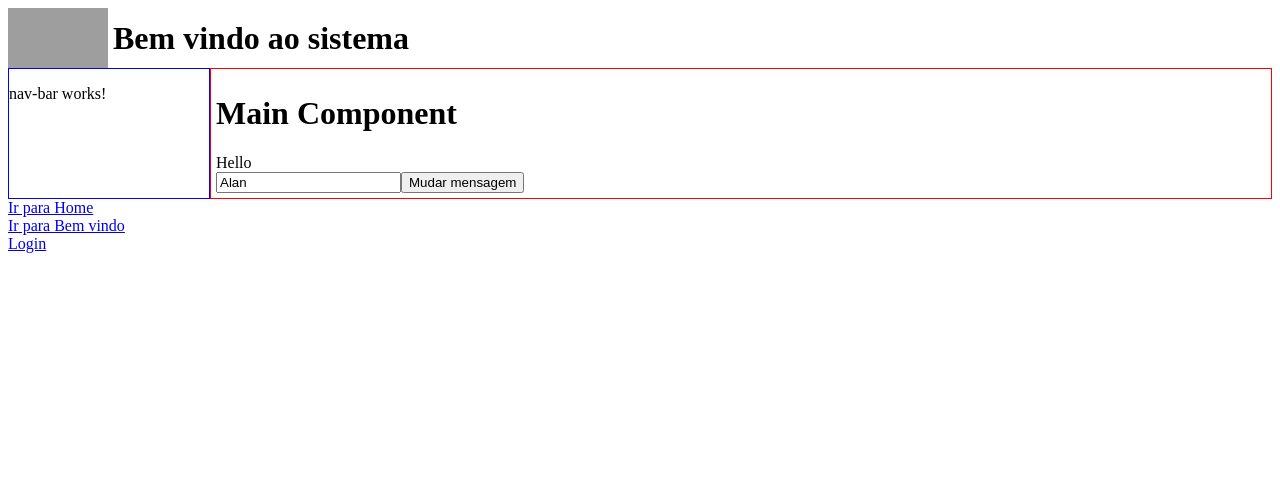
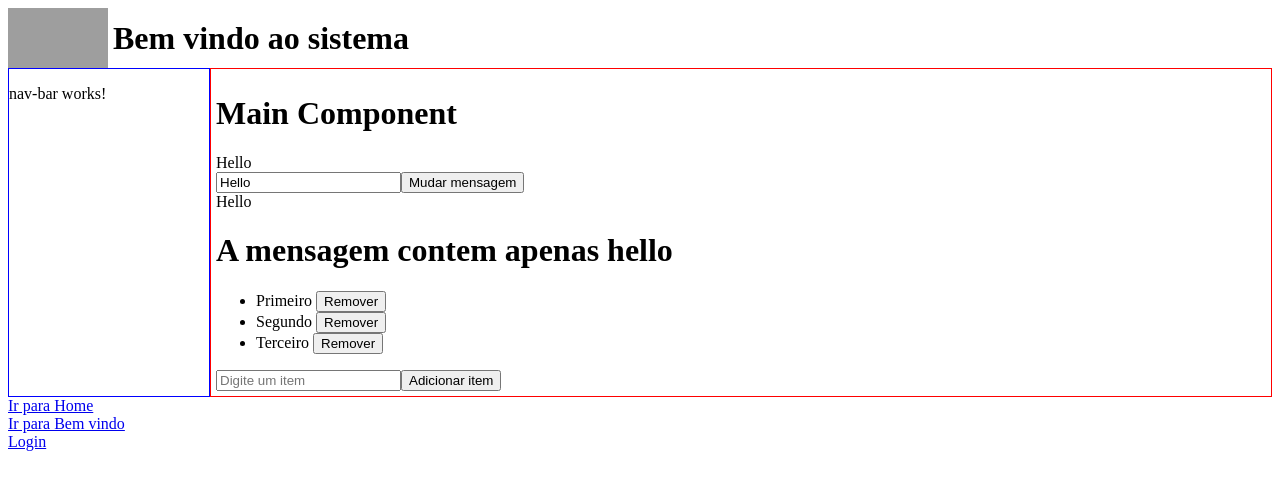
Before and after one commit to giovannicandido/fundatec-lpII-aula, an Angular app: page /estoque in a window 1280 px wide. Shown: the top 490 px of the page. Built offline with nearby package versions, Linux system fonts and the light colour scheme; grey boxes are pictures that could not be loaded.

Commit message:
usando databind para controlar uma lista de itens

```diff
--- a/src/app/components/main/main.component.html
+++ b/src/app/components/main/main.component.html
@@ -3,5 +3,18 @@
 
 {{msg}} <br />
 
-<input type="text" name="peopleName" [(ngModel)]="name" placeholder="Qual o seu nome" />
+<input type="text" name="peopleName" [(ngModel)]="msg" placeholder="Qual o seu nome" />
 <button (click)="changeMsg()">Mudar mensagem</button>
+<br />
+{{msg}} <br />
+<h1 *ngIf="msg === 'Hello'">
+    A mensagem contem apenas hello
+</h1>
+
+<ul>
+    <li *ngFor="let item of items">{{item}} <button (click)="removeItem(item)">Remover</button></li>
+</ul>
+
+<input [(ngModel)]="item" placeholder="Digite um item"/>
+
+<button (click)="adicionarItem()">Adicionar item</button>
--- a/src/app/components/main/main.component.ts
+++ b/src/app/components/main/main.component.ts
@@ -9,8 +9,29 @@ export class MainComponent {
   msg = 'Hello'
 
   name: string = "Alan"
+  item = ''
+  items = [
+    'Primeiro',
+    'Segundo',
+    'Terceiro'
+  ]
 
   changeMsg() {
     this.msg = `Hello, ${this.name}`
   }
+
+  adicionarItem() {
+    if(this.item.trim() === '') {
+      alert('Item vazio')
+    } else {
+      this.items.push(this.item)
+    }
+  }
+
+  removeItem(item: string) {
+    let index = this.items.indexOf(item);
+    if(index >= 0) {
+      this.items.splice(index, 1)
+    }
+  }
 }
--- a/src/app/layout/layout.module.ts
+++ b/src/app/layout/layout.module.ts
@@ -5,10 +5,15 @@ import { RouterModule } from "@angular/router";
 import { LayoutComponent } from "./layout/layout.component";
 import { FormsModule } from "@angular/forms";
 import { MainComponent } from "../components/main/main.component";
+import { CommonModule } from "@angular/common";
 
 @NgModule({
-    declarations: [HeaderComponent, NavBarComponent, LayoutComponent, MainComponent],
-    imports: [RouterModule, FormsModule],
+    declarations: [
+        HeaderComponent,
+        NavBarComponent,
+        LayoutComponent,
+        MainComponent],
+    imports: [RouterModule, FormsModule, CommonModule],
     exports: [HeaderComponent, NavBarComponent, LayoutComponent]
 })
 export class LayoutModule {
```
